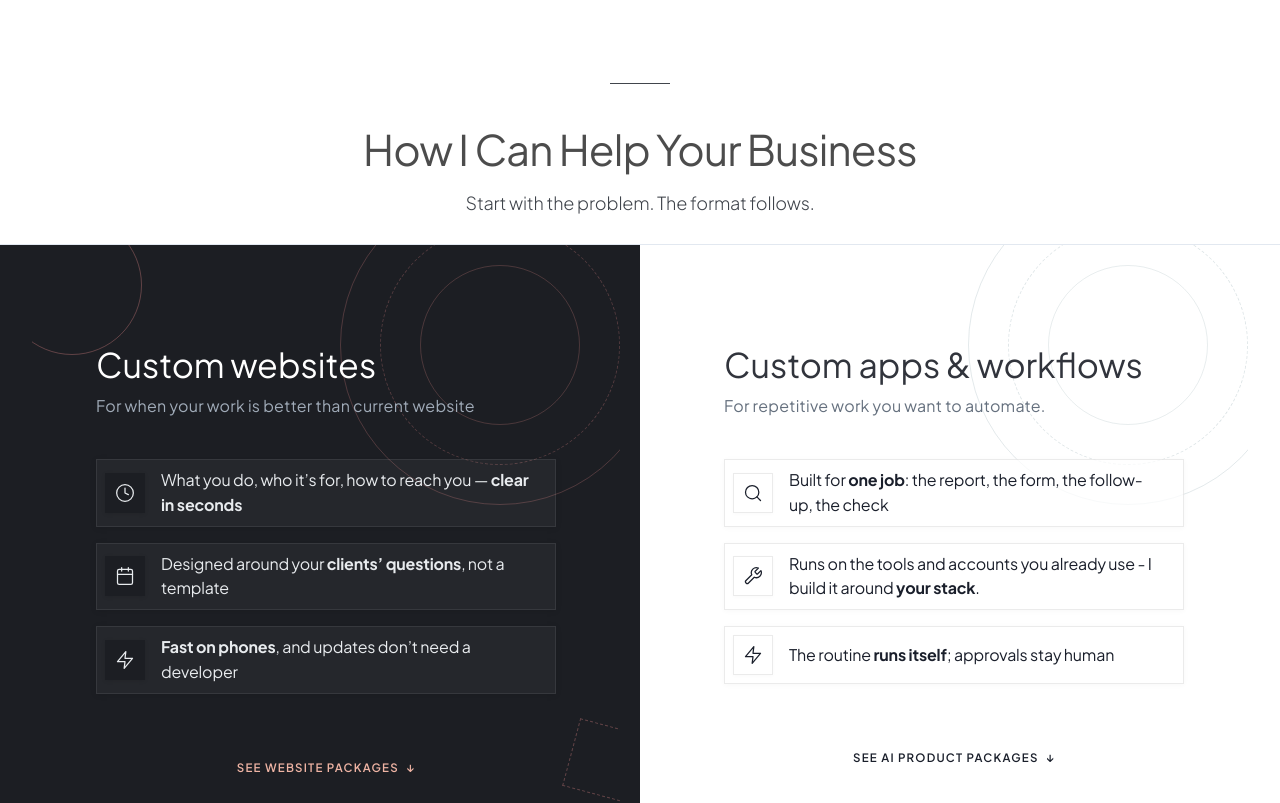
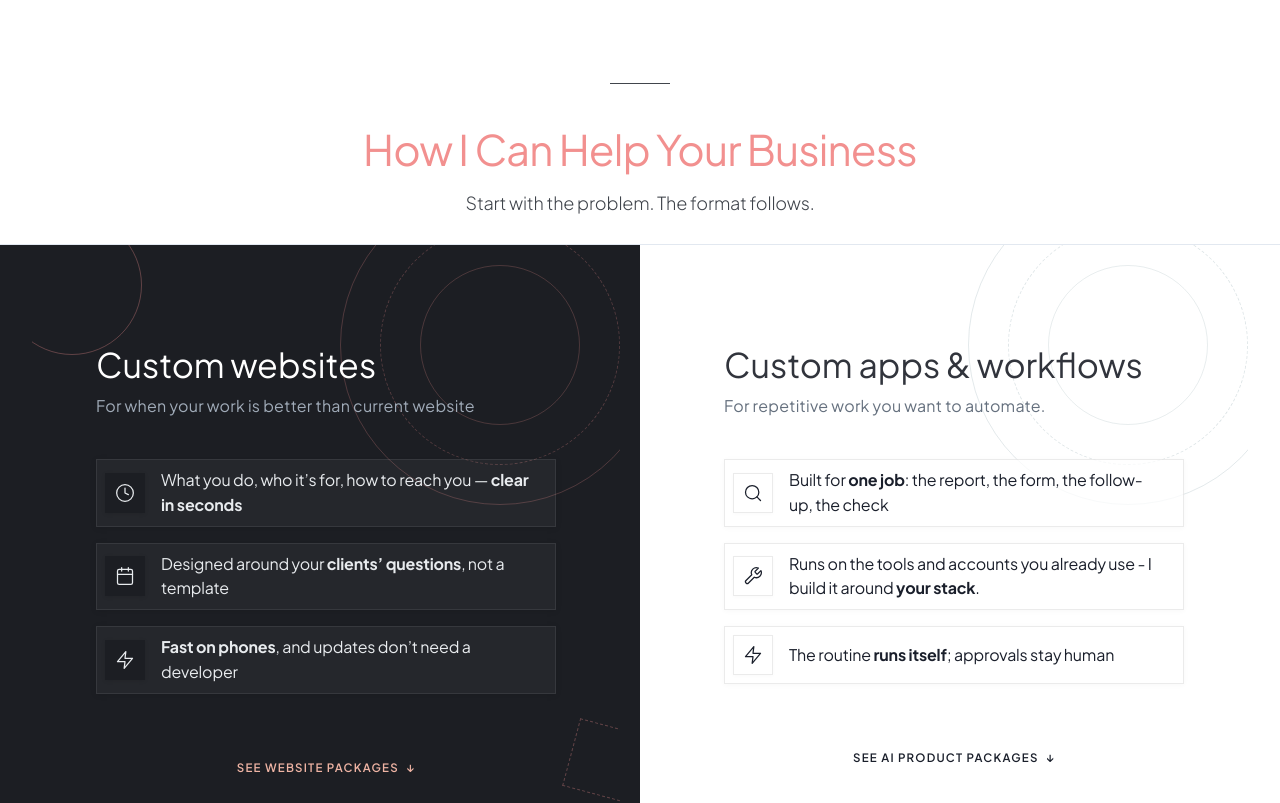
Before and after one commit to Irene2828/porfoliojuly, a Next.js app: page / in a window 1280 px wide. Shown: the part 880-1683 px from the top of the page. Built offline with nearby package versions, Linux system fonts and the light colour scheme.

Commit message:
Adjust section heading colors and packages FAQ spacing

```diff
--- a/src/app/index.css
+++ b/src/app/index.css
@@ -1056,31 +1056,24 @@ h1, h2, h3, h4, h5, h6 {
   }
 }
 
-/* Section Headings */
-.v2-theme section:not(.prefooter-section):not(.packages-section) h2,
-.v2-theme #cases-section h2,
-.v2-theme #expertise h2,
-.v2-theme #how-it-works h2,
-.v2-theme #process h2 {
+/* Section headings and all emphasized words use the brand peach pink. */
+.v2-theme section:not(.prefooter-section) h2,
+.v2-theme #how-it-works h2.how-title {
   font-family: var(--font-heading) !important;
   font-weight: 400 !important;
   letter-spacing: -0.02em !important;
-  color: var(--color-heading-silver) !important;
-  -webkit-text-fill-color: var(--color-heading-silver) !important;
+  color: var(--color-heading-peach) !important;
+  -webkit-text-fill-color: var(--color-heading-peach) !important;
   -webkit-text-stroke: 0 !important;
   text-stroke: 0 !important;
 }
 
-/* Bolded words in section headings: 70% black color (15% less black) */
-.v2-theme #cases-section h2 span:last-child,
-.v2-theme #expertise h2 span:last-child,
-.v2-theme #how-it-works h2 span:last-child,
-.v2-theme #process h2 span:last-child {
-  color: rgba(0, 0, 0, 0.70) !important;
-  -webkit-text-fill-color: rgba(0, 0, 0, 0.70) !important;
-}
-
-/* How I work heading: pure white on the matte-black section */ .v2-theme #how-it-works h2.how-title { color: #ffffff !important; -webkit-text-fill-color: #ffffff !important; } /* Prefooter closing headline: matching hero headline letter spacing, color and font weight */
+.v2-theme section:not(.prefooter-section) h2 :is(span, em, strong) {
+  color: var(--color-heading-peach) !important;
+  -webkit-text-fill-color: var(--color-heading-peach) !important;
+}
+
+/* Prefooter closing headline: matching hero headline letter spacing, color and font weight */
 .v2-theme .prefooter-section:not(.about-cta-section) h2,
 .v2-theme .prefooter-closing-line {
   font-family: var(--font-body), 'Plus Jakarta Sans', sans-serif !important;
--- a/src/app/v2/components/FaqSection.tsx
+++ b/src/app/v2/components/FaqSection.tsx
@@ -58,7 +58,7 @@ export default function FaqSection() {
       style={{
           backgroundColor: '#ffffff',
           borderTop: '1px solid rgba(120, 128, 136, 0.18)',
-        padding: '5.1rem 0 0 0',
+        padding: '10.2rem 0 0 0',
         width: '100%',
         position: 'relative',
         overflow: 'hidden',
--- a/src/app/v2/components/PackagesSection.tsx
+++ b/src/app/v2/components/PackagesSection.tsx
@@ -59,7 +59,7 @@ export default function PackagesSection({ onCtaClick, mode = 'website' }: { onCt
       className="packages-section"
       style={{
         backgroundColor: '#121316',
-        padding: '5.1rem 0 5.1rem 0',
+        padding: '10.2rem 0 5.1rem 0',
         width: '100%',
         position: 'relative',
         overflow: 'hidden',
@@ -212,7 +212,7 @@ export default function PackagesSection({ onCtaClick, mode = 'website' }: { onCt
           font-weight: 700;
           text-transform: uppercase;
           letter-spacing: 0.14em;
-          color: #f2908f;
+          color: #ffffff;
           margin: 0 0 0.5rem 0;
         }
         .agent-setup-title {
@@ -245,7 +245,7 @@ export default function PackagesSection({ onCtaClick, mode = 'website' }: { onCt
           appearance: none;
           border: 0;
           background: transparent;
-          color: #f2908f;
+          color: #ffffff;
           font-family: var(--font-label), sans-serif;
           font-size: var(--text-label);
           font-weight: 600;
@@ -295,7 +295,7 @@ export default function PackagesSection({ onCtaClick, mode = 'website' }: { onCt
           font-weight: 600;
           text-transform: uppercase;
           letter-spacing: 0.1em;
-          color: #f2908f;
+          color: #d8d8dc;
           padding: 0;
         }
         .diff-link:hover { text-decoration: underline; }
```
